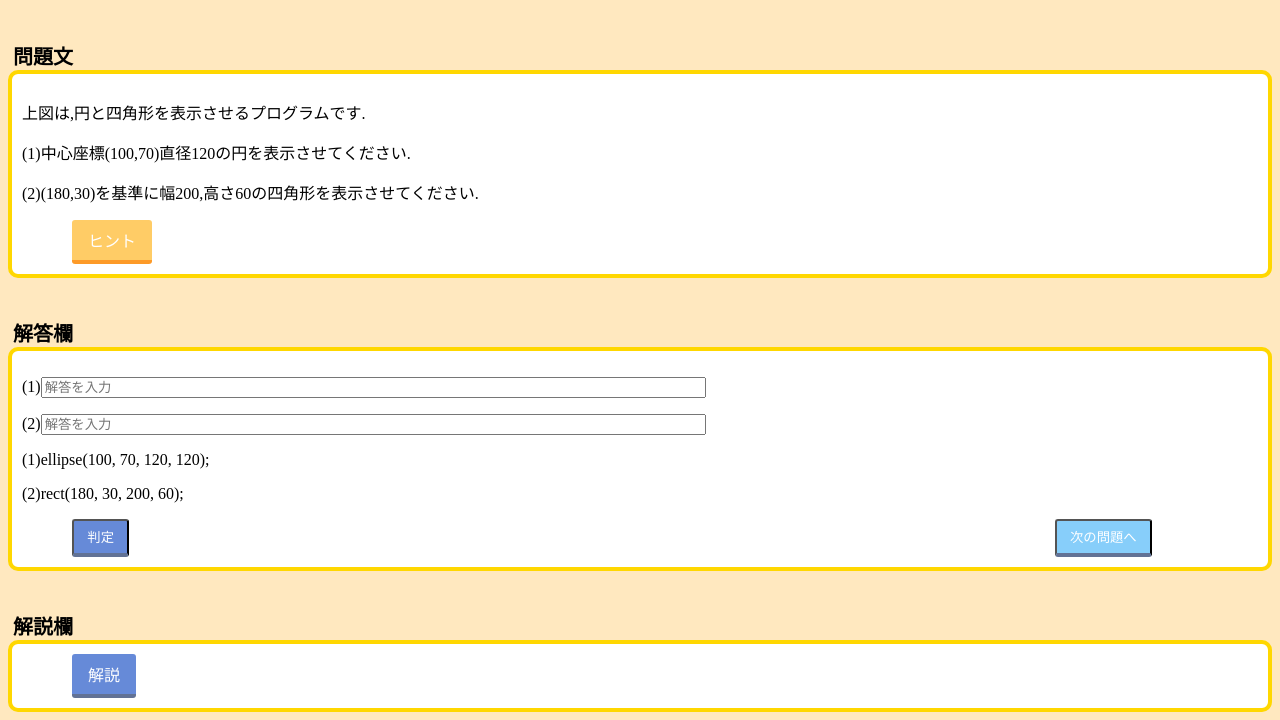
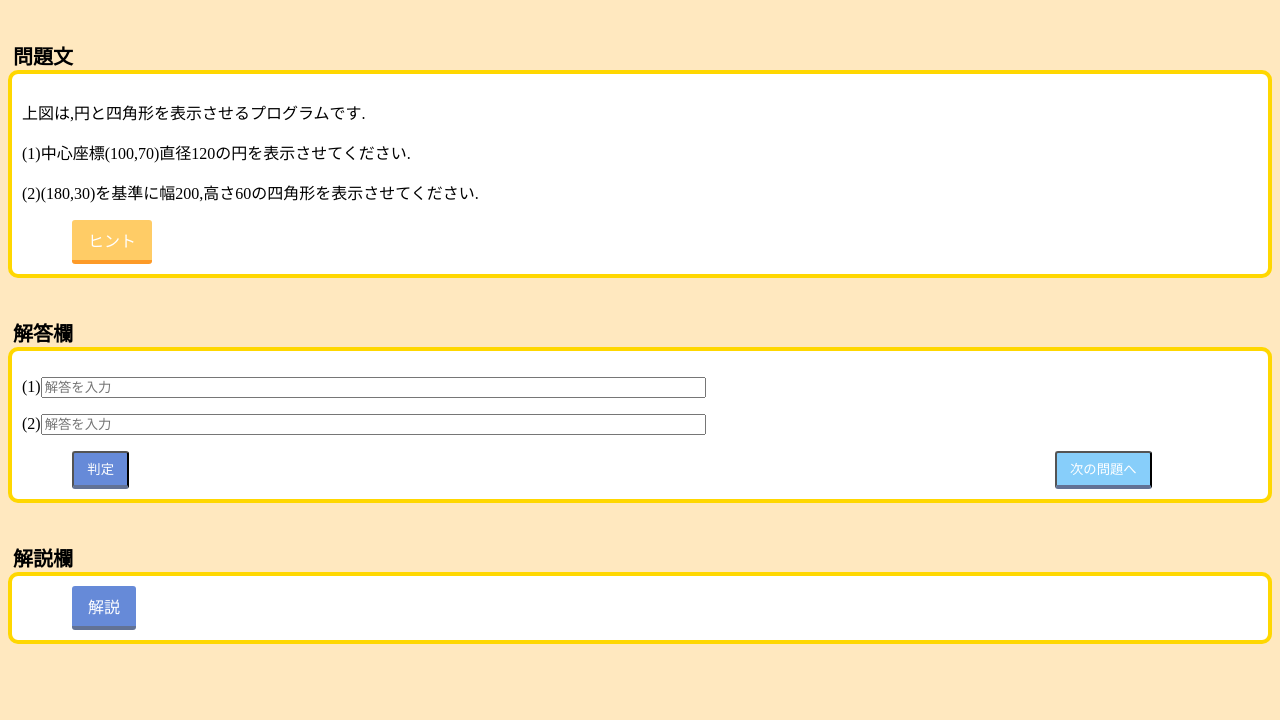
Before and after one commit to o-saringu/3-1-, a plain HTML site: page index.html in a window 1280 px wide. Shown: the part 500-1220 px from the top of the page. After the commit the page ends 1152 px from the top, so only its background shows below. Drawn offline with Linux system fonts and the light colour scheme.

Commit message:
Update index.html

```diff
--- a/index.html
+++ b/index.html
@@ -52,8 +52,6 @@
 	<label>(2)<input type="text" id="two" size="80" placeholder="解答を入力"</label>
 	<p id = "text2"></p>
 	</p>
-	<p>(1)ellipse(100, 70, 120, 120);</p>
-	<p>(2)rect(180, 30, 200, 60);</p>
 
 	<input type="button" id="btn" value="判定">
 
```
